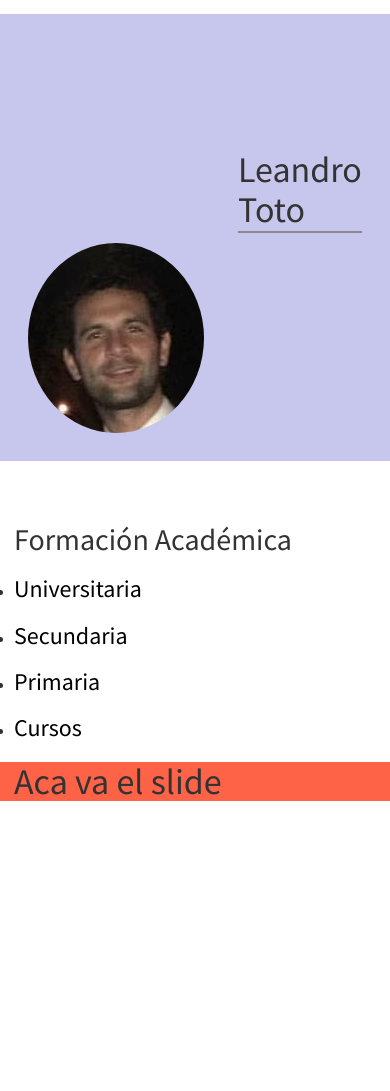
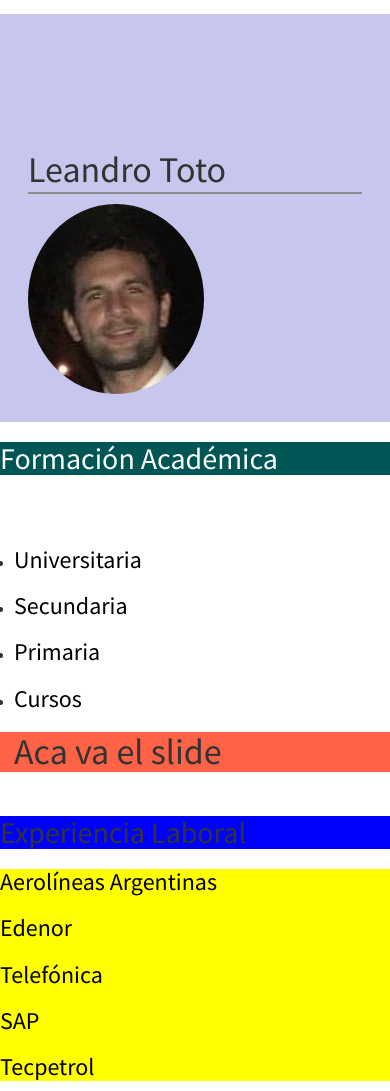
Before and after one commit to leandrototo/Proy-UTN, a plain HTML site: page index.html in a window 390 px wide. Before the commit the page ends 844 px from the top, so only its background shows below. Drawn offline with nearby package versions, Linux system fonts and the light colour scheme.

Commit message:
Index mejorado

```diff
--- a/estilos.css
+++ b/estilos.css
@@ -23,6 +23,7 @@
 .nombre {
     margin-left: 15em;
 }
+
 .foto{
     border-radius: 50%;
 }
@@ -51,3 +52,81 @@ a:active {
 .slide{
     background-color: tomato;
 }
+.experienc{
+    background-color: yellow;
+}
+.row3 h2{
+    background-color: blue;
+}
+.row15 h2{
+    background-color: #055;
+    color: white;
+}
+
+@media screen and (max-width: 1000px) {
+    /* tablet */
+    *{
+        font-family: 'Source Sans Pro', sans-serif;
+        padding: 0;
+        margin: 0;
+    }
+    /* Encabezado CV */
+    .row1{
+        margin-top: 1em;
+        padding: 2em;
+        background-color: rgba(100, 100, 204, 0.356)
+    }
+    .espacio {
+        background-color: red;
+    }
+
+    .LT {
+        margin-top: 3em;
+
+        padding-bottom: 2px;
+        border-bottom: 2px solid  rgb(139, 139, 139);
+        height: 100%;
+    }
+    .nombre {
+        margin-left: 0;
+    }
+
+    .foto{
+        border-radius: 50%;
+    }
+
+    /* Datos del CV */
+    .row2{
+        margin-top: 2em;
+        padding: 1em;
+    }
+    a:link {
+        color: black;
+    }
+    a:link {
+        text-decoration: none;
+    }
+    a:visited {
+        text-decoration: none;
+    }
+    a:hover {
+        text-decoration: none;
+    }
+    a:active {
+        text-decoration: none;
+    }
+
+    .slide{
+        background-color: tomato;
+    }
+    .experienc{
+        background-color: yellow;
+    }
+    .row3 h2{
+        background-color: blue;
+    }
+    .row15 h2{
+        background-color: #055;
+        color: white;
+    }
+}
--- a/index.html
+++ b/index.html
@@ -27,9 +27,13 @@
                 <img class="foto" src="foto4x42.jpg" alt="Foto 4x4">
             </div>
         </div>
+        <div class="row row15">
+            <div class="col-md-12">
+                <h2>Formación Académica</h2>
+            </div>
+        </div>
         <div class="row row2">
             <div class="col-md-4 formac">
-                <h2>Formación Académica</h2>
                 <ul class="lista-estudios" >
                     <li>
                         <a href="#">
@@ -56,7 +60,21 @@
             <div class="col-md-8 slide">
                 <h1>Aca va el slide</h1>
             </div>
-
+        </div>
+        <div class="row row3">
+            <div class="col-md-12">
+                <h2>Experiencia Laboral</h2>
+            </div>
+            <div class="col-md-12 experienc">
+                <ul>
+                    <li><a href="#"><h3>Aerolíneas Argentinas</h3></a></li>
+                    <li><a href="#"><h3>Edenor</h3></a></li>
+                    <li><a href="#"><h3>Telefónica</h3></a></li>
+                    <li><a href="#"><h3>SAP</h3></a></li>
+                    <li><a href="#"><h3>Tecpetrol</h3></a></li>
+                </ul>
+            </div>
+        </div>
         <!-- Fin del div container -->
     </div>
 <script src="https://code.jquery.com/jquery-3.2.1.slim.min.js" integrity="sha384-KJ3o2DKtIkvYIK3UENzmM7KCkRr/rE9/Qpg6aAZGJwFDMVNA/GpGFF93hXpG5KkN" crossorigin="anonymous"></script>
```
